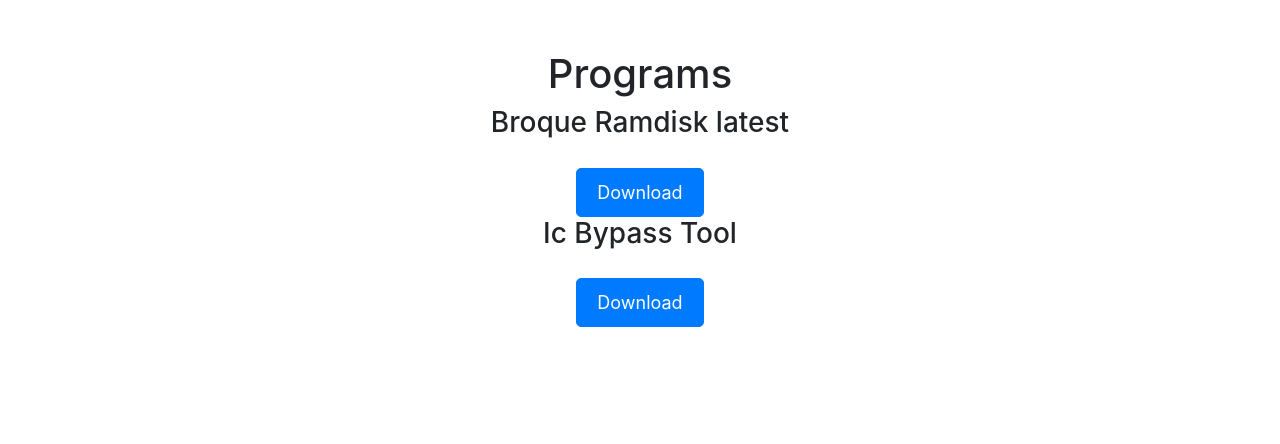
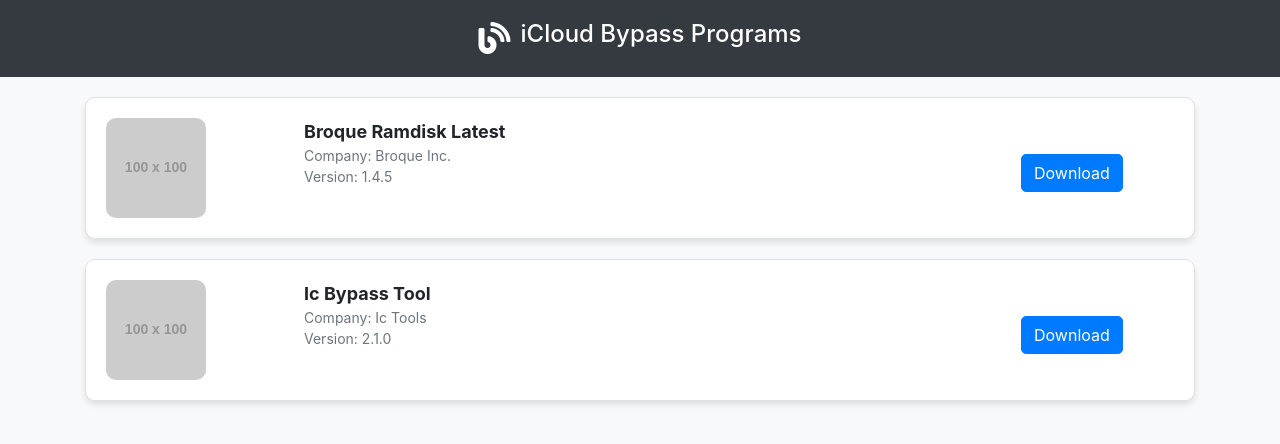
Before and after one commit to lhoventhon7/iCloud-programs, a plain HTML site: page index.html in a window 1280 px wide. Drawn offline with nearby package versions, Linux system fonts and the light colour scheme; placeholder pictures from the web are drawn by us.

Commit message:
Update index.html

```diff
--- a/index.html
+++ b/index.html
@@ -1,42 +1,133 @@
 <!DOCTYPE html>
 <html lang="en">
+
 <head>
     <meta charset="UTF-8">
     <meta name="viewport" content="width=device-width, initial-scale=1.0">
-    <title>Download PC Programs</title>
+    <title>iCloud Bypass Programs</title>
+
+    <!-- Bootstrap CSS CDN -->
     <link rel="stylesheet" href="https://stackpath.bootstrapcdn.com/bootstrap/4.5.2/css/bootstrap.min.css">
+
+    <!-- FontAwesome Icons CDN -->
+    <link rel="stylesheet" href="https://cdnjs.cloudflare.com/ajax/libs/font-awesome/5.15.3/css/all.min.css">
+
     <style>
+        body {
+            background-color: #f8f9fa;
+        }
+
+        /* Header Styles */
+        .header {
+            display: flex;
+            justify-content: center;
+            align-items: center;
+            background-color: #343a40;
+            padding: 20px;
+            color: #fff;
+        }
+
+        .header h1 {
+            margin-left: 10px;
+            font-size: 24px;
+        }
+
+        /* Program Cards */
+        .program-card {
+            border: 1px solid #dee2e6;
+            border-radius: 10px;
+            padding: 20px;
+            margin: 20px 0;
+            background-color: #fff;
+            box-shadow: 0 4px 6px rgba(0, 0, 0, 0.1);
+        }
+
+        .program-card img {
+            width: 100px;
+            height: 100px;
+            object-fit: cover;
+            border-radius: 10px;
+        }
+
+        .program-details {
+            display: flex;
+            justify-content: space-between;
+            align-items: center;
+        }
+
+        .program-info {
+            flex: 1;
+            margin-left: 15px;
+        }
+
+        .program-name {
+            font-size: 18px;
+            font-weight: bold;
+        }
+
+        .program-company, .program-version {
+            font-size: 14px;
+            color: #6c757d;
+        }
+
         .download-btn {
-            margin-top: 20px;
-            padding: 10px 20px;
-            font-size: 18px;
+            margin-top: 10px;
+            font-size: 16px;
             border-radius: 5px;
-        }
-        .container {
-            text-align: center;
-            margin-top: 50px;
         }
     </style>
 </head>
+
 <body>
-    <div class="container">
-        <h1>Programs</h1>
-        <div class="programs">
-            <div class="program">
-                <h3>Broque Ramdisk latest</h3>
-                <button class="btn btn-primary download-btn" onclick="redirectToMonetag('https://luglawhaulsano.net/4/7303793', 'https://www.mediafire.com/folder/gtj8kqqts02yd/Broque+Ramdisk#ytqpe4u9h71ab')">Download</button>
-            </div>
-            <div class="program">
-                <h3>Ic Bypass Tool</h3>
-                <button class="btn btn-primary download-btn" onclick="redirectToMonetag('https://luglawhaulsano.net/4/7303820', 'https://mega.nz/folder/bBxzCDTQ#wnINwah7O5-YgRJvjpuT3g')">Download</button>
-            </div>
-            <!-- Add more programs as needed -->
-        </div>
+    <!-- Header Section -->
+    <div class="header">
+        <i class="fas fa-blog fa-2x"></i>
+        <h1>iCloud Bypass Programs</h1>
     </div>
 
+    <!-- Container for Programs -->
+    <div class="container">
+        <!-- Program 1 -->
+        <div class="program-card">
+            <div class="row">
+                <div class="col-md-2">
+                    <img src="https://via.placeholder.com/100" alt="Program Cover Image">
+                </div>
+                <div class="col-md-8 program-info">
+                    <div class="program-name">Broque Ramdisk Latest</div>
+                    <div class="program-company">Company: Broque Inc.</div>
+                    <div class="program-version">Version: 1.4.5</div>
+                </div>
+                <div class="col-md-2 d-flex align-items-center">
+                    <button class="btn btn-primary download-btn" onclick="redirectToMonetag('https://luglawhaulsano.net/4/7303793', 'https://www.mediafire.com/folder/gtj8kqqts02yd/Broque+Ramdisk#ytqpe4u9h71ab')">Download</button>
+                </div>
+            </div>
+        </div>
+
+        <!-- Program 2 -->
+        <div class="program-card">
+            <div class="row">
+                <div class="col-md-2">
+                    <img src="https://via.placeholder.com/100" alt="Program Cover Image">
+                </div>
+                <div class="col-md-8 program-info">
+                    <div class="program-name">Ic Bypass Tool</div>
+                    <div class="program-company">Company: Ic Tools</div>
+                    <div class="program-version">Version: 2.1.0</div>
+                </div>
+                <div class="col-md-2 d-flex align-items-center">
+                    <button class="btn btn-primary download-btn" onclick="redirectToMonetag('https://luglawhaulsano.net/4/7303820', 'https://mega.nz/folder/bBxzCDTQ#wnINwah7O5-YgRJvjpuT3g')">Download</button>
+                </div>
+            </div>
+        </div>
+
+        <!-- Add more program cards here -->
+    </div>
+
+    <!-- JavaScript for Monetag redirect -->
     <script>
         function redirectToMonetag(monetagLink, actualDownloadLink) {
-            // Open Monetag link
+            // Open Monetag link in a new tab
             window.open(monetagLink, '_blank');
 
             // Redirect to actual download page after a delay (e.g., 5 seconds)
@@ -45,5 +136,11 @@
             }, 5000); // 5 seconds delay
         }
     </script>
+
+    <!-- Bootstrap JS and dependencies -->
+    <script src="https://code.jquery.com/jquery-3.5.1.slim.min.js"></script>
+    <script src="https://cdn.jsdelivr.net/npm/@popperjs/core@2.5.2/dist/umd/popper.min.js"></script>
+    <script src="https://stackpath.bootstrapcdn.com/bootstrap/4.5.2/js/bootstrap.min.js"></script>
 </body>
+
 </html>
```
